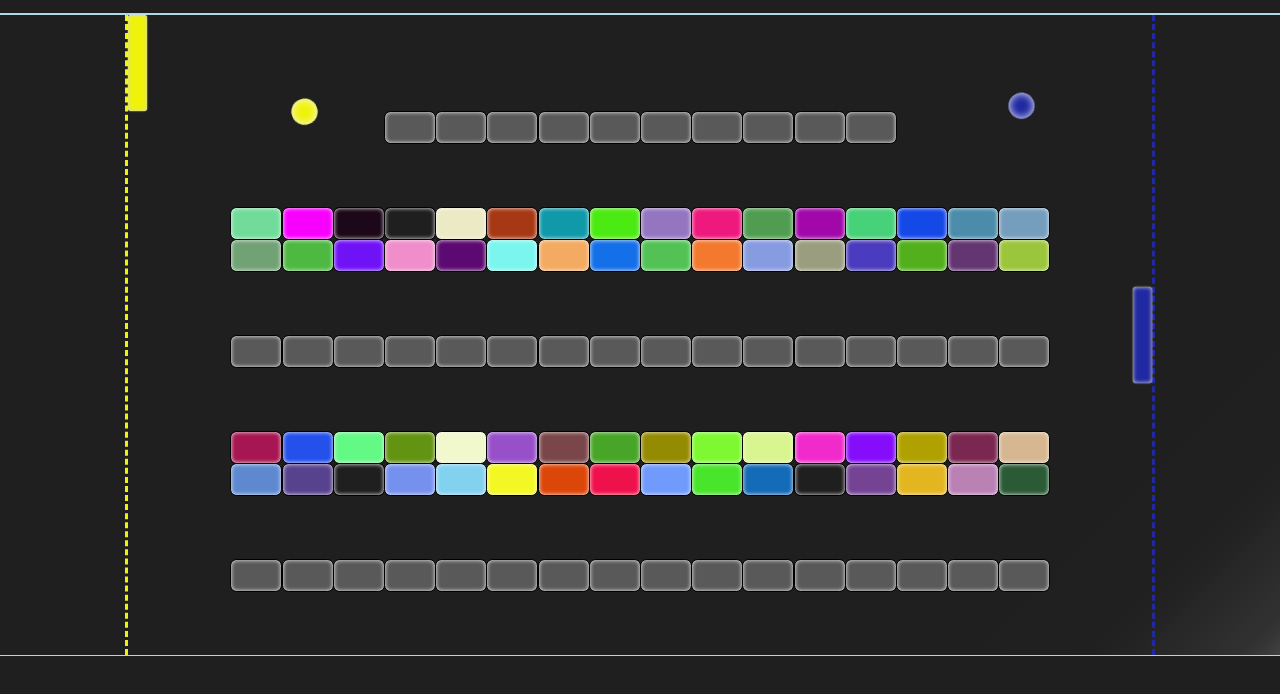
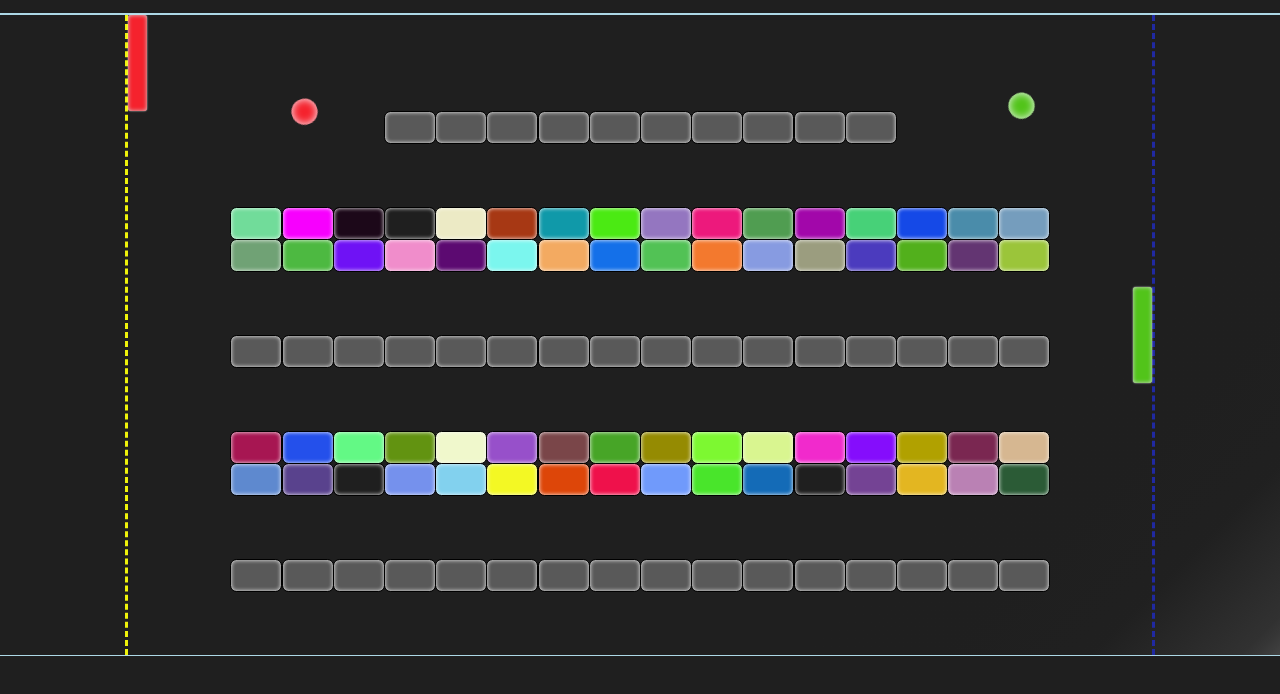
Before and after one commit to fredmelka/breakoutmayhem, a plain HTML site: page index.html in a window 1280 px wide. Both pictures are taken after a click on the element "Start game". Shown: the part 66-760 px from the top of the page. Drawn offline with Linux system fonts and the light colour scheme.

Commit message:
screen lock test...

```diff
--- a/css/style.css
+++ b/css/style.css
@@ -101,7 +101,6 @@ nav {
 /* For mobile devices: prevent browser from intercepting touch gestures */
 .screenLock {
     touch-action: none;
-    pointer-events: none;
 }
 
 .appear {
@@ -131,13 +130,13 @@ nav {
 }
 
 .paddle.left {
-    background-color: rgb(239, 243, 10);
+    background-color: #f5222d;
     top: 37vh;
     left: 0vw;
 }
 
 .paddle.right {
-    background-color: rgb(32, 41, 161);
+    background-color: #52c41a;
     top: 37vh;
     left: 78.5vw;
 }
@@ -146,6 +145,7 @@ nav {
     border-radius: 1vw;
     box-shadow: inset 0 0 1vh ghostwhite;
     position: absolute;
+    pointer-events: none;
     width: 2vw;
     aspect-ratio: 1;
     animation: rotation 2.0s linear infinite reverse none;
@@ -153,11 +153,11 @@ nav {
 @keyframes rotation { to { transform: rotate(360deg); } }
 
 .ball.left {
-    background-color: rgb(239, 243, 10);
+    background-color: #f5222d;
 }
 
 .ball.right {
-    background-color: rgb(32, 41, 161);
+    background-color: #52c41a;
 }
 
 .wall {
@@ -166,6 +166,7 @@ nav {
     border: #000000 solid 1px;            /***** border thickness set as a px value ******/
     border-radius: 0.5vw;
     position: absolute;
+    pointer-events: none;
 }
 
 .brick {
@@ -173,6 +174,7 @@ nav {
     box-shadow: inset 0 0 0.5vh #fafafa;
     border-radius: 0.5vw;
     position: absolute;
+    pointer-events: none;
 }
 
 footer {
```
